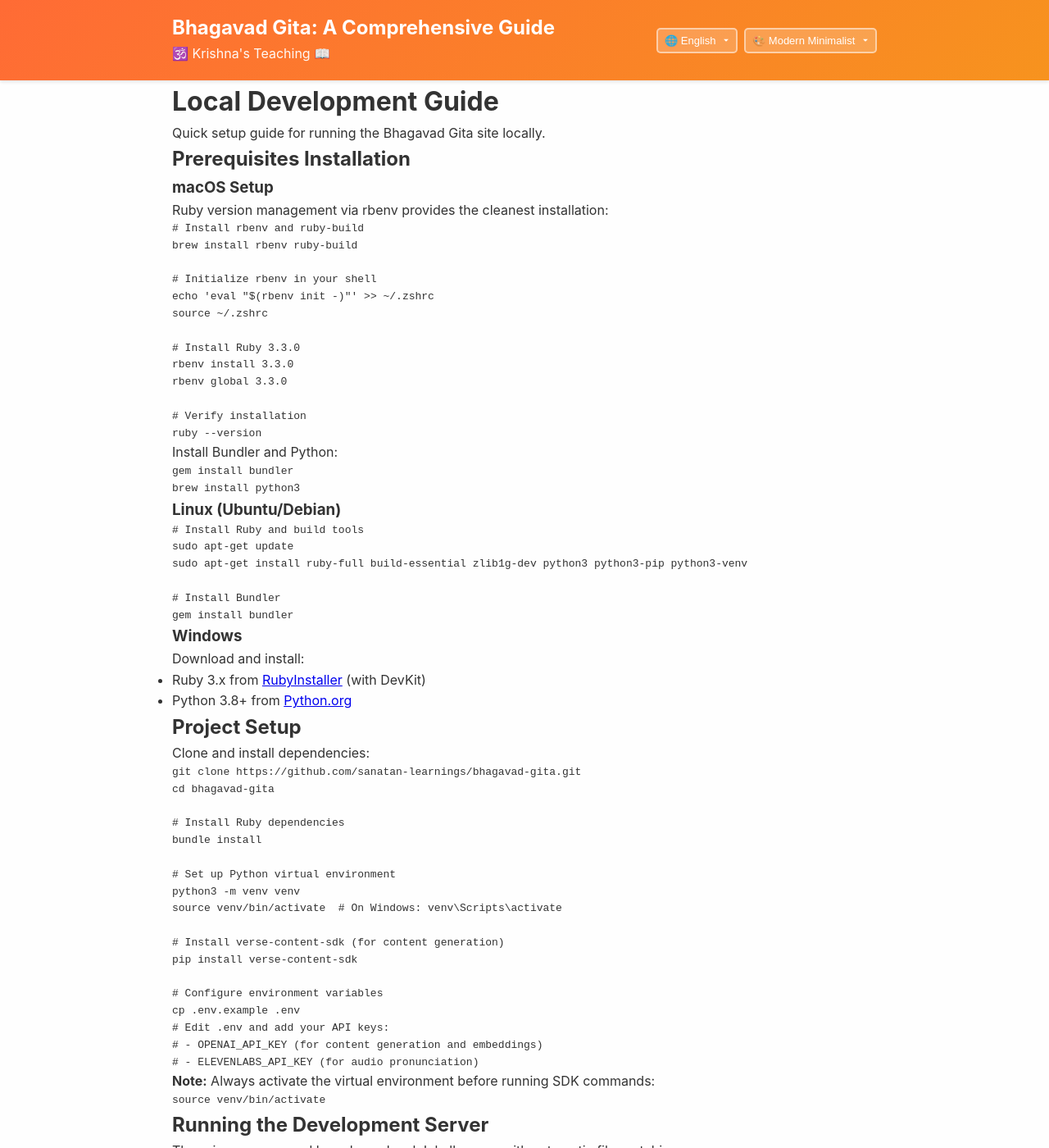
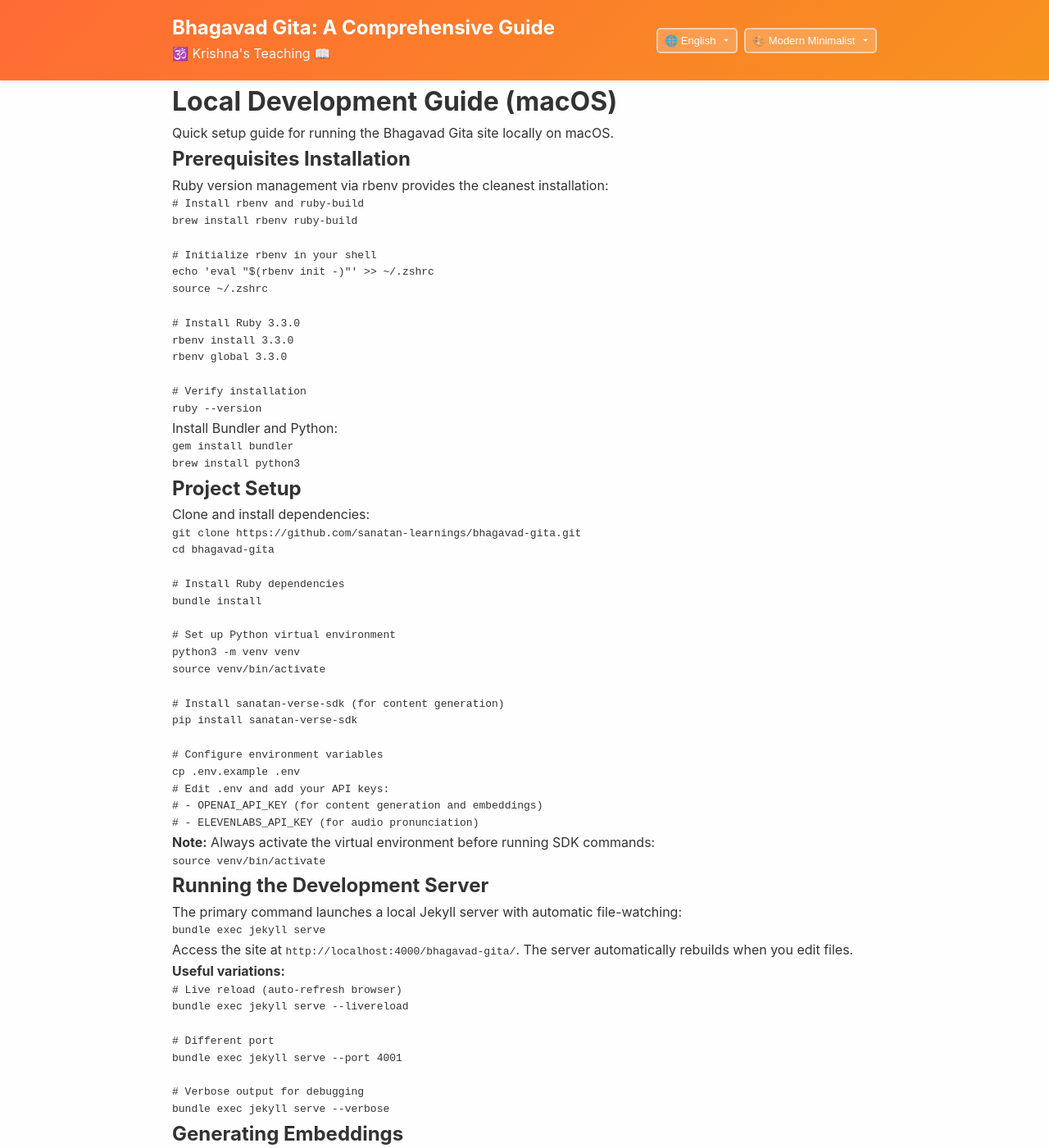
Before and after one commit to sanatan-learnings/bhagavad-gita, a Jekyll site: the page built from docs/guides/local-development.md, in a window 1280 px wide and 1400 px high. Shown: the whole window at 82% size. Built offline with Jekyll 4.4.1, drawn with Linux system fonts in a browser that asks for light colours; our own code applies the rules of GitHub Pages for plain Markdown files; some of the changed text lies outside the part shown.

Commit message:
Update development guides for macOS and streamline commands
local-development.md:
- Make Mac-only (remove Linux and Windows sections)
- Update package name to sanatan-verse-sdk
- Remove redundant --all flags (default behavior)
- Update embeddings command to --multi-collection
- Remove cross-platform references

content-generation.md:
- Remove Step 1 (all 701 verses already in YAML)
- Remove redundant --all flags throughout
- Update batch generation instructions
- Fix command formatting in loop examples
- Clarify that Sanskrit text is already available

Co-Authored-By: Claude Sonnet 4.5 <noreply@anthropic.com>

````diff
--- a/docs/guides/local-development.md
+++ b/docs/guides/local-development.md
@@ -1,10 +1,8 @@
-# Local Development Guide
+# Local Development Guide (macOS)
 
-Quick setup guide for running the Bhagavad Gita site locally.
+Quick setup guide for running the Bhagavad Gita site locally on macOS.
 
 ## Prerequisites Installation
-
-### macOS Setup
 
 Ruby version management via rbenv provides the cleanest installation:
 
@@ -30,23 +28,6 @@ gem install bundler
 brew install python3
 ```
 
-### Linux (Ubuntu/Debian)
-
-```bash
-# Install Ruby and build tools
-sudo apt-get update
-sudo apt-get install ruby-full build-essential zlib1g-dev python3 python3-pip python3-venv
-
-# Install Bundler
-gem install bundler
-```
-
-### Windows
-
-Download and install:
-- Ruby 3.x from [RubyInstaller](https://rubyinstaller.org/) (with DevKit)
-- Python 3.8+ from [Python.org](https://www.python.org/downloads/)
-
 ## Project Setup
 
 Clone and install dependencies:
@@ -60,10 +41,10 @@ bundle install
 
 # Set up Python virtual environment
 python3 -m venv venv
-source venv/bin/activate  # On Windows: venv\Scripts\activate
+source venv/bin/activate
 
-# Install verse-content-sdk (for content generation)
-pip install verse-content-sdk
+# Install sanatan-verse-sdk (for content generation)
+pip install sanatan-verse-sdk
 
 # Configure environment variables
 cp .env.example .env
@@ -105,13 +86,13 @@ After adding or modifying verses, regenerate embeddings for the RAG system:
 
 ```bash
 # Generate with OpenAI (recommended)
-verse-embeddings --verses-dir _verses --output data/embeddings.json
+verse-embeddings --multi-collection
 
 # Or generate locally (free, no API key)
-verse-embeddings --verses-dir _verses --output data/embeddings.json --provider huggingface
+verse-embeddings --multi-collection --provider huggingface
 ```
 
-See [verse-content-sdk USAGE.md](https://github.com/sanatan-learnings/verse-content-sdk/blob/main/docs/USAGE.md) for full documentation.
+See [sanatan-verse-sdk](https://github.com/sanatan-learnings/sanatan-verse-sdk) for full documentation.
 
 ## Development Workflow
 
@@ -157,14 +138,14 @@ bundle install
 ```
 
 **Changes not appearing:**
-- Hard refresh browser: Cmd+Shift+R (Mac) or Ctrl+Shift+R (Windows/Linux)
+- Hard refresh browser: Cmd+Shift+R
 - Clear Jekyll cache: `rm -rf _site .jekyll-cache`
 - Restart Jekyll server
 
 **Embeddings generation fails:**
 - Verify OpenAI API key in `.env`: `cat .env`
 - Check API key has credits: https://platform.openai.com/account/usage
-- Try local embeddings instead: `verse-embeddings --verses-dir _verses --output data/embeddings.json --provider huggingface`
+- Try local embeddings instead: `verse-embeddings --multi-collection --provider huggingface`
 
 **YAML syntax errors:**
 Validate verse YAML:
````
Also changed, not shown: other parts of docs/guides/local-development.md (+3 -3 lines), docs/guides/content-generation.md (+10 -21 lines).
